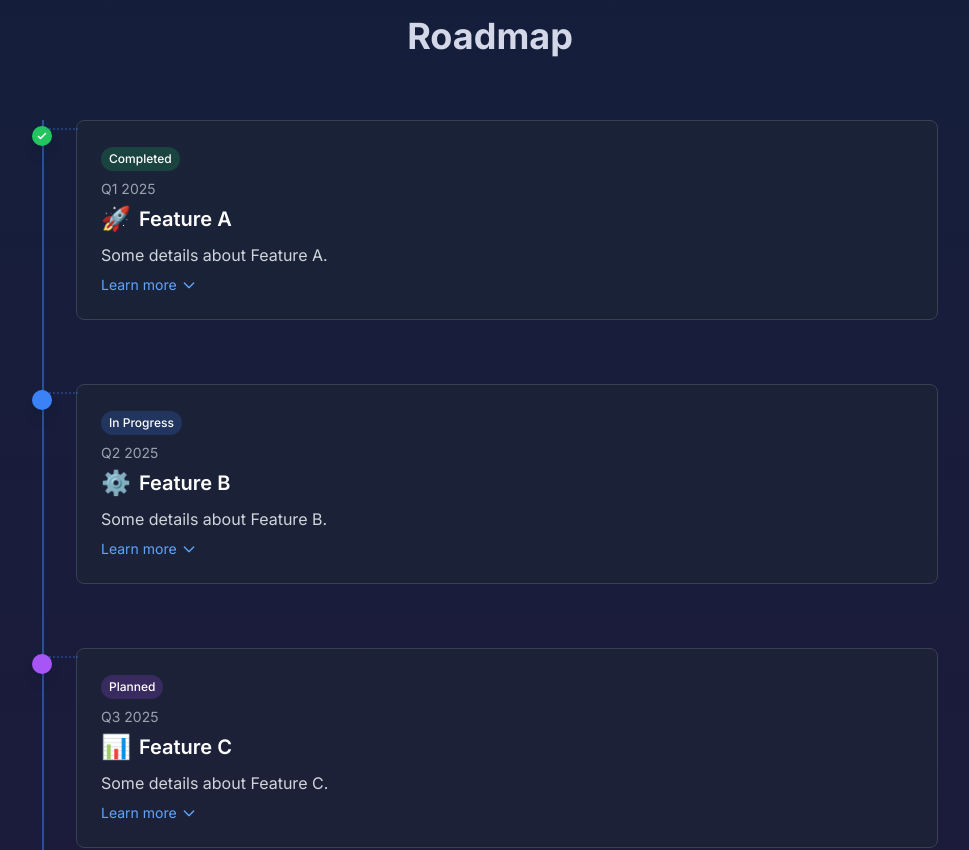
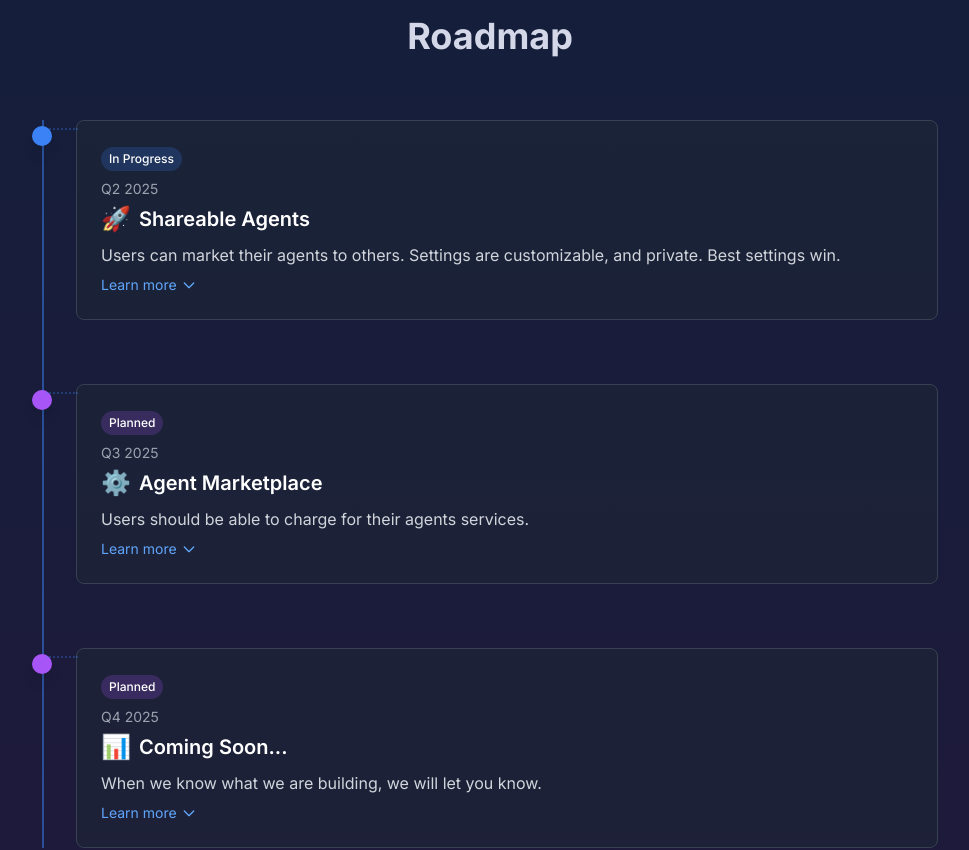
Before and after one commit to promptengineers-ai/website, a Next.js app: page / in a window 1280 px wide. Shown: the part 880-1730 px from the top of the page, without its empty margins (150-1119 px from the left). Built offline with nearby package versions, Linux system fonts and the light colour scheme; no server answers.

Commit message:
Entries updated

```diff
--- a/src/components/nav/TopNavBar.tsx
+++ b/src/components/nav/TopNavBar.tsx
@@ -59,7 +59,7 @@ const TopNavbar = () => {
   const menuItems = [
     { href: "/", label: "Home", icon: <MdHome className="text-xl" /> },
     { href: "/#roadmap", label: "Roadmap", icon: <MdLayers className="text-xl" /> },
-    { href: "/#contact", label: "Waitlist", icon: <MdEmail className="text-xl" /> },
+    // { href: "/#contact", label: "Waitlist", icon: <MdEmail className="text-xl" /> },
     { href: "https://demo.promptengineers.ai/chat", label: "Demo", icon: <MdCode className="text-xl" />, target: "_blank" },
     { href: "/blogs", label: "Blog", icon: <FaMedium className="text-xl" /> }
   ];
--- a/src/sections/RoadmapSection.tsx
+++ b/src/sections/RoadmapSection.tsx
@@ -15,36 +15,28 @@ type Status = 'completed' | 'in-progress' | 'planned';
 
 const roadmapData = [
   {
-    date: 'Q1 2025',
-    title: 'Feature A',
-    description: 'Some details about Feature A.',
-    status: 'completed' as Status,
+    date: 'Q2 2025',
+    title: 'Shareable Agents',
+    description: 'Users can market their agents to others. Settings are customizable, and private. Best settings win.',
+    status: 'in-progress' as Status,
     icon: icons.A,
-    details: 'Extended details about Feature A implementation and benefits.'
-  },
-  {
-    date: 'Q2 2025',
-    title: 'Feature B',
-    description: 'Some details about Feature B.',
-    status: 'in-progress' as Status,
-    icon: icons.B,
-    details: 'Extended details about how Feature B will improve the platform.'
+    details: 'There will be a review system for users to review agents, a way to see how many people have used an agent, and a way to see how many people have rated an agent.'
   },
   {
     date: 'Q3 2025',
-    title: 'Feature C',
-    description: 'Some details about Feature C.',
+    title:  'Agent Marketplace',
+    description: 'Users should be able to charge for their agents services.',
     status: 'planned' as Status,
-    icon: icons.C,
-    details: 'Extended details about the planned functionality of Feature C.'
+    icon: icons.B,
+    details: 'Different payment methods will be available, and users will be able to set their own prices. The marketplace will be open to all users.'
   },
   {
     date: 'Q4 2025',
-    title: 'Feature D',
-    description: 'Some details about Feature D.',
+    title: 'Coming Soon...',
+    description: 'When we know what we are building, we will let you know.',
     status: 'planned' as Status,
-    icon: icons.D,
-    details: 'Extended details about what Feature D will bring to users.'
+    icon: icons.C,
+    details: 'More details to come!'
   },
 ];
 
```
